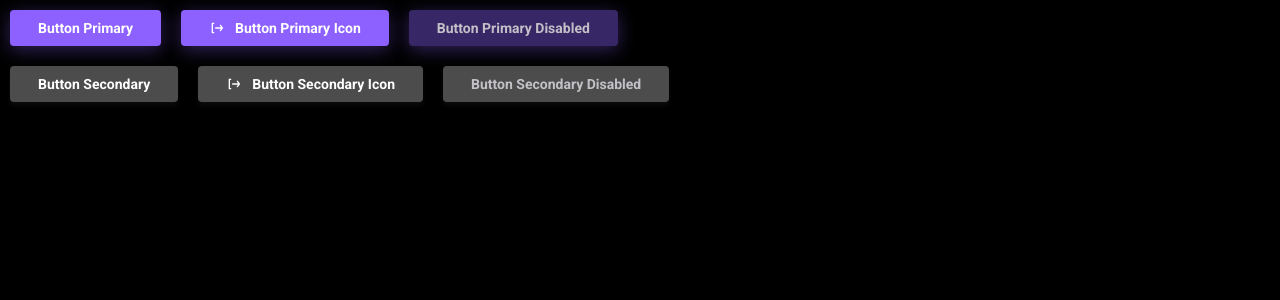
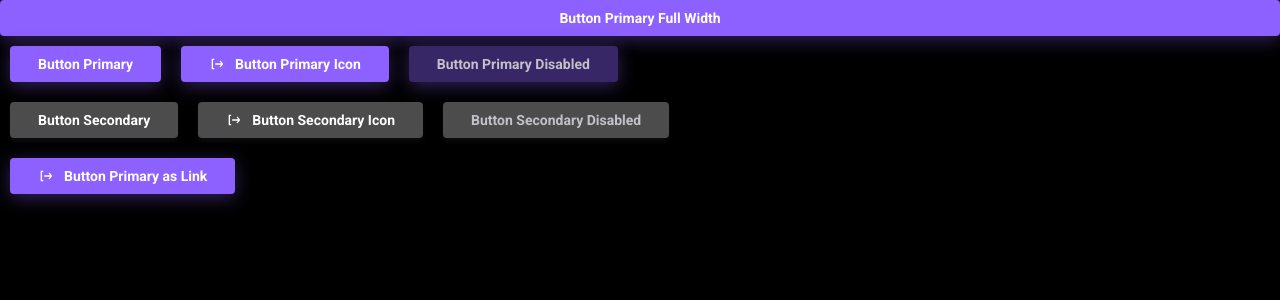
Before and after one commit to dnisaev/cards, a React (Vite) app: page / in a window 1280 px wide. Shown: the top 300 px of the page. Built offline with nearby package versions, Linux system fonts and the light colour scheme.

Commit message:
refactor button component

```diff
--- a/src/App.tsx
+++ b/src/App.tsx
@@ -5,16 +5,11 @@ export function App() {
   return (
     <div>
       <div>
-        {/*<div>*/}
-        {/*  <Button as={'a'} href={'/link'} variant={'primary'}>*/}
-        {/*    Button Primary as Link*/}
-        {/*  </Button>*/}
-        {/*</div>*/}
-
-        {/*<Button fullWidth variant={'primary'}>*/}
-        {/*  Button Primary Full Width*/}
-        {/*</Button>*/}
-
+        <Button fullWidth variant={'primary'}>
+          Button Primary Full Width
+        </Button>
+      </div>
+      <div>
         <Button variant={'primary'}>Button Primary</Button>
 
         <Button variant={'primary'}>
@@ -37,6 +32,13 @@ export function App() {
           Button Secondary Disabled
         </Button>
       </div>
+
+      <div>
+        <Button as={'a'} href={'/'} variant={'primary'}>
+          <Icon iconId={'logout'} />
+          Button Primary as Link
+        </Button>
+      </div>
     </div>
   )
 }
--- a/src/components/ui/button/button.module.scss
+++ b/src/components/ui/button/button.module.scss
@@ -2,6 +2,8 @@
   all: unset;
 
   cursor: pointer;
+
+  display: inline-block;
 
   box-sizing: border-box;
   margin: 10px;
```
Also changed, not shown: 1 other file (tests, documents, lock files or other folders).
